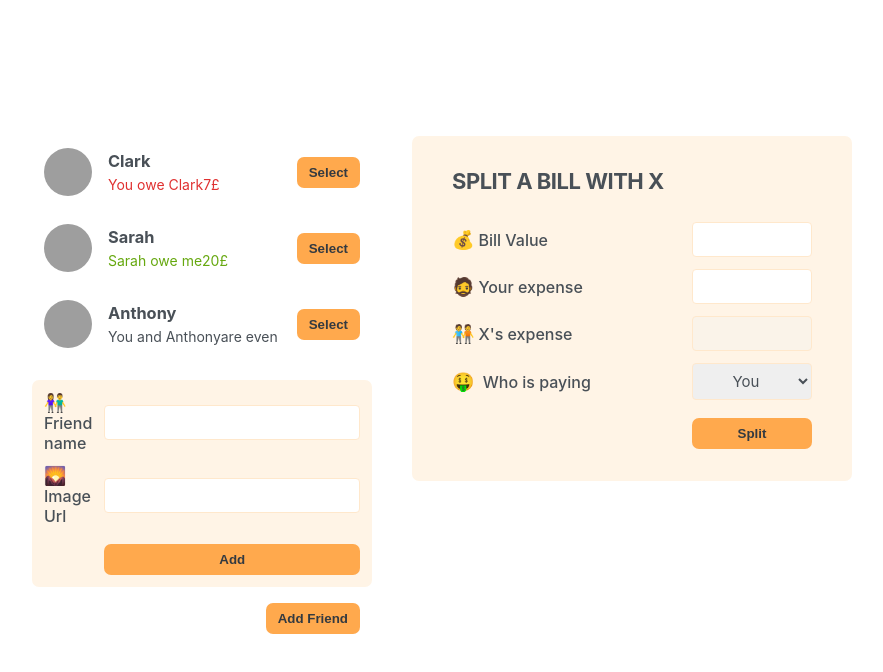
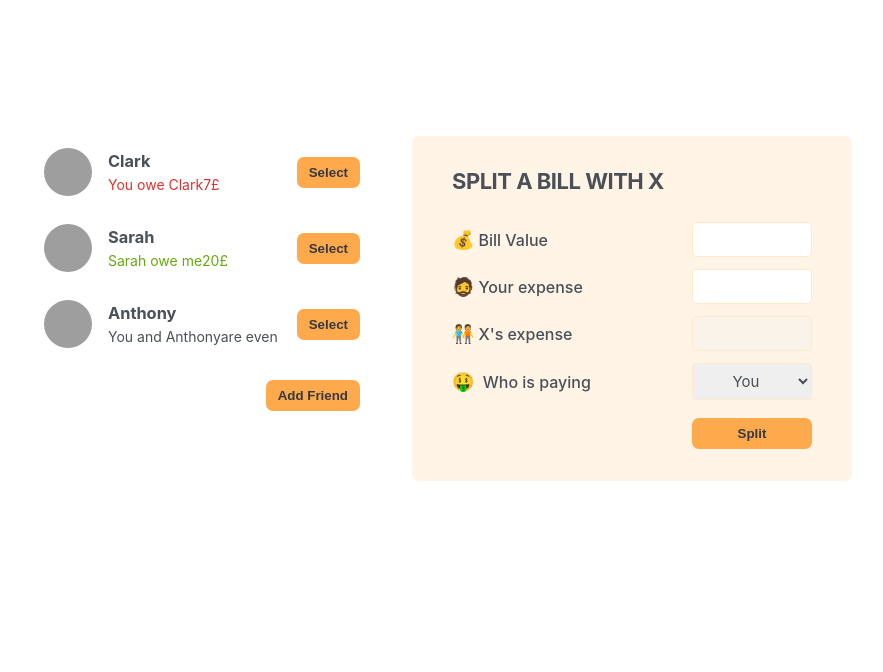
Before and after one commit to SrestMilan/Eat_n_Split, a React (Create React App) app in the folder eat-n-split/: page / in a window 1280 px wide. Shown: the top 672 px of the page, without its empty margins (198-1081 px from the left). Built offline with nearby package versions, Linux system fonts and the light colour scheme; grey boxes are pictures that could not be loaded.

Commit message:
showing add form

```diff
--- a/eat-n-split/src/components/App.js
+++ b/eat-n-split/src/components/App.js
@@ -1,16 +1,22 @@
-import React from "react";
+import React, { useState } from "react";
 import FriendList from "./FriendList";
 import AddFriendForm from "./AddFriendForm";
 import Button from "./Button";
 import SplitBill from "./SplitBill";
 
 export default function App() {
+  const [showFriend, setShowFriend] = useState(false);
+  function handleAddFriend() {
+    setShowFriend((show) => !show);
+  }
   return (
     <div className="app">
       <div className="sidebar">
         <FriendList />
-        <AddFriendForm />
-        <Button>Add Friend</Button>
+        {showFriend && <AddFriendForm />}
+        <Button onClick={handleAddFriend}>
+          {showFriend ? "Close" : "Add Friend"}
+        </Button>
       </div>
       <SplitBill />
     </div>
--- a/eat-n-split/src/components/Button.js
+++ b/eat-n-split/src/components/Button.js
@@ -1,5 +1,9 @@
-function Button({ children }) {
-  return <button className="button">{children}</button>;
+function Button({ children, onClick }) {
+  return (
+    <button className="button" onClick={onClick}>
+      {children}
+    </button>
+  );
 }
 
 export default Button;
```
